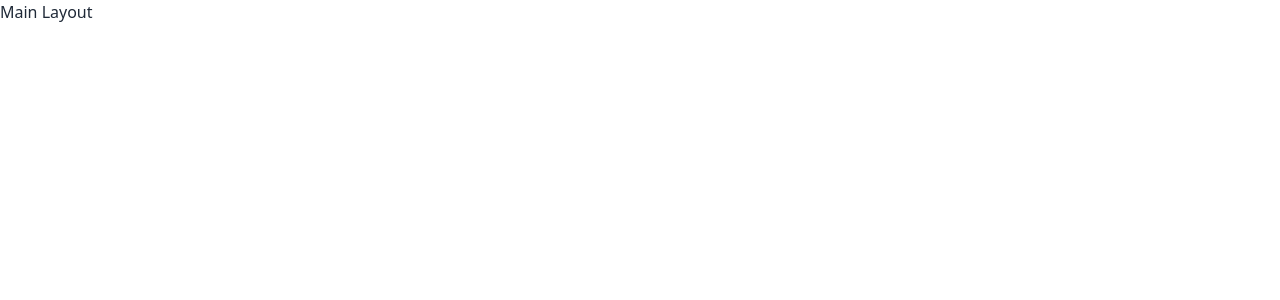
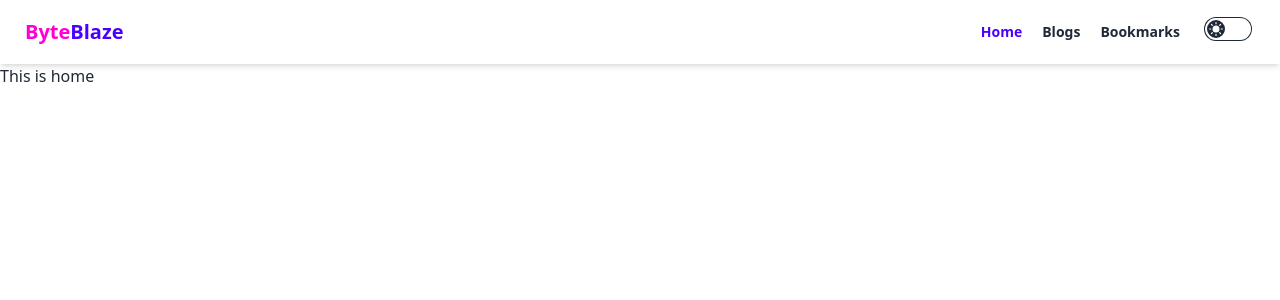
Before and after one commit to ShahariarSohan/byteblaze-app-project, a React (Vite) app: page / in a window 1280 px wide. Shown: the top 300 px of the page. Built offline with nearby package versions, Linux system fonts and the light colour scheme.

Commit message:
navbar added with theme toggle feature

```diff
--- a/index.html
+++ b/index.html
@@ -4,7 +4,7 @@
     <meta charset="UTF-8" />
     <link rel="icon" type="image/svg+xml" href="/logo.png" />
     <meta name="viewport" content="width=device-width, initial-scale=1.0" />
-    <title>ByteBlitz</title>
+    <title>ByteBlaze</title>
   </head>
   <body>
     <div id="root"></div>
--- a/package.json
+++ b/package.json
@@ -23,7 +23,7 @@
     "@types/react-dom": "^19.0.4",
     "@vitejs/plugin-react": "^4.3.4",
     "autoprefixer": "^10.4.21",
-    "daisyui": "^5.0.17",
+    "daisyui": "^4.12.24",
     "eslint": "^9.21.0",
     "eslint-plugin-react-hooks": "^5.1.0",
     "eslint-plugin-react-refresh": "^0.4.19",
--- /dev/null
+++ b/src/components/Navbar.jsx
@@ -0,0 +1,95 @@
+import React, { useEffect, useState } from "react";
+import { NavLink } from "react-router-dom";
+
+const Navbar = () => {
+  const [theme, setTheme] = useState("light");
+
+  const handleTheme = (e) => {
+    setTheme(theme === "light" ? "synthwave" : "light");
+  };
+  useEffect(() => {
+    localStorage.setItem("theme", theme);
+    const storedTheme = localStorage.getItem("theme");
+    document.querySelector("html").setAttribute("data-theme", storedTheme);
+  }, [theme]);
+  return (
+    <div className="navbar bg-base-100 shadow-md">
+      <div className="flex-1">
+        <a className="btn btn-ghost text-xl text-secondary gap-0">
+          Byte <span className="text-primary">Blaze</span>
+        </a>
+      </div>
+      <div className="flex  justify-center items-center gap-5 px-5">
+        <ul className="menu menu-horizontal px-1 gap-5 ">
+          <NavLink
+            to="/"
+            className={({ isActive }) =>
+              isActive ? "text-primary font-bold" : "font-bold"
+            }
+          >
+            Home
+          </NavLink>
+          <NavLink
+            to="/Blog"
+            className={({ isActive }) =>
+              isActive ? "text-primary font-bold" : "font-bold"
+            }
+          >
+            Blogs
+          </NavLink>
+          <NavLink
+            to="/Bookmark"
+            className={({ isActive }) =>
+              isActive ? "text-primary font-bold" : "font-bold"
+            }
+          >
+            Bookmarks
+          </NavLink>
+        </ul>
+        <div>
+          <button>
+            <label className="grid cursor-pointer place-items-center">
+              <input
+                onClick={handleTheme}
+                type="checkbox"
+                value="synthwave"
+                className="toggle theme-controller bg-base-content col-span-2 col-start-1 row-start-1"
+              />
+              <svg
+                className="stroke-base-100 fill-base-100 col-start-1 row-start-1"
+                xmlns="http://www.w3.org/2000/svg"
+                width="14"
+                height="14"
+                viewBox="0 0 24 24"
+                fill="none"
+                stroke="currentColor"
+                strokeWidth="2"
+                strokeLinecap="round"
+                strokeLinejoin="round"
+              >
+                <circle cx="12" cy="12" r="5" />
+                <path d="M12 1v2M12 21v2M4.2 4.2l1.4 1.4M18.4 18.4l1.4 1.4M1 12h2M21 12h2M4.2 19.8l1.4-1.4M18.4 5.6l1.4-1.4" />
+              </svg>
+              <svg
+                className="stroke-base-100 fill-base-100 col-start-2 row-start-1"
+                xmlns="http://www.w3.org/2000/svg"
+                width="14"
+                height="14"
+                viewBox="0 0 24 24"
+                fill="none"
+                stroke="currentColor"
+                strokeWidth="2"
+                strokeLinecap="round"
+                strokeLinejoin="round"
+              >
+                <path d="M21 12.79A9 9 0 1 1 11.21 3 7 7 0 0 0 21 12.79z"></path>
+              </svg>
+            </label>
+          </button>
+        </div>
+      </div>
+    </div>
+  );
+};
+
+export default Navbar;
--- a/src/layout/MainLayout.jsx
+++ b/src/layout/MainLayout.jsx
@@ -1,9 +1,12 @@
 import React from "react";
+import Navbar from "../components/Navbar";
+import { Outlet } from "react-router-dom";
 
 const MainLayout = () => {
   return (
     <div>
-      <h1>Main Layout</h1>
+      <Navbar></Navbar>
+      <Outlet></Outlet>
     </div>
   );
 };
--- /dev/null
+++ b/src/pages/Blogs.jsx
@@ -0,0 +1,11 @@
+import React from "react";
+
+const Blogs = () => {
+  return (
+    <div>
+      <h1>Blogs</h1>
+    </div>
+  );
+};
+
+export default Blogs;
--- /dev/null
+++ b/src/pages/Bookmarks.jsx
@@ -0,0 +1,11 @@
+import React from "react";
+
+const Bookmarks = () => {
+  return (
+    <div>
+      <h1>this is bookmarks</h1>
+    </div>
+  );
+};
+
+export default Bookmarks;
--- /dev/null
+++ b/src/pages/Home.jsx
@@ -0,0 +1,11 @@
+import React from "react";
+
+const Home = () => {
+  return (
+    <div>
+      <h1>This is home</h1>
+    </div>
+  );
+};
+
+export default Home;
--- a/tailwind.config.js
+++ b/tailwind.config.js
@@ -10,4 +10,7 @@ export default {
   plugins: [
     require('daisyui'),
   ],
+  daisyui: {
+    themes: ["light", "synthwave"],
+  },
 }
```
Also changed, not shown: src/routes/Root.jsx (+17 -0 lines), 1 other file (tests, documents, lock files or other folders).
